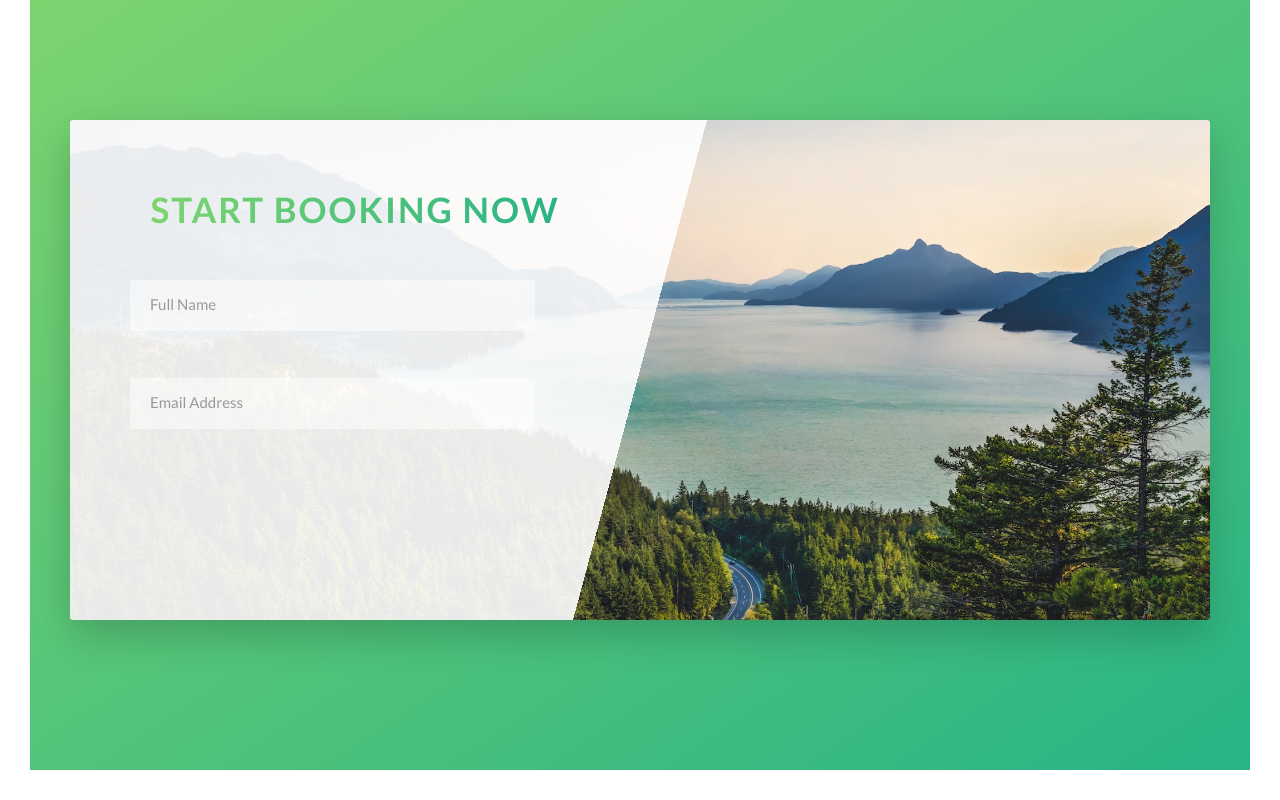
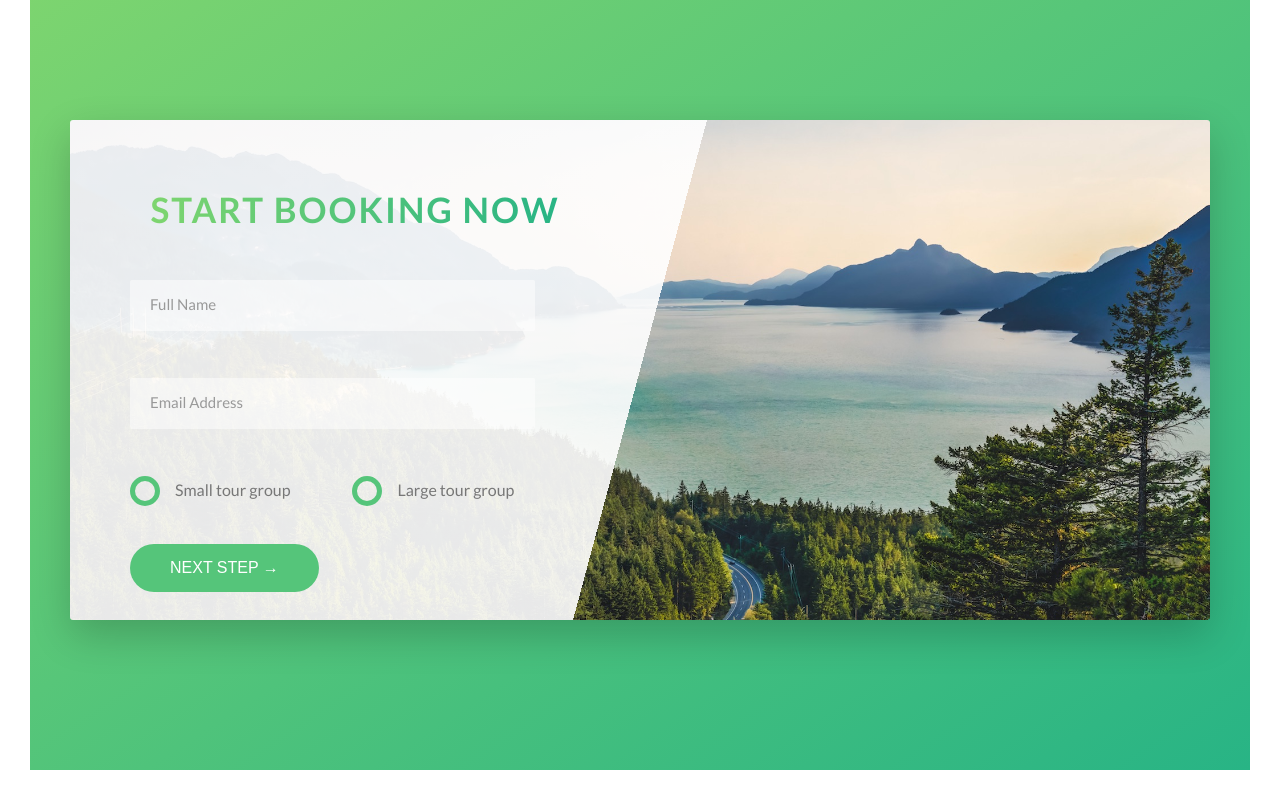
Before and after one commit to stevechanvii/AdventurousTours, a website: page index.html in a window 1280 px wide. Shown: the part 4640-5440 px from the top of the page. Drawn offline with Linux system fonts and the light colour scheme.

Commit message:
booking section

```diff
--- a/index.html
+++ b/index.html
@@ -333,6 +333,28 @@
                                     <label for="email" class="form__label">Email Address</label>
                                 </div>
 
+                                <div class="form__group u-margin-bottom-medium">
+                                    <div class="form__radio-group">
+                                        <input type="radio" id="small" class="form__radio-input" name="size">
+                                        <label for="small" class="form__radio-label">
+                                            <span class="form__radio-button"></span>
+                                            Small tour group
+                                        </label>
+                                    </div>
+
+                                    <div class="form__radio-group">
+                                        <input type="radio" id="large" class="form__radio-input" name="size">
+                                        <label for="large" class="form__radio-label">
+                                            <span class="form__radio-button"></span>
+                                            Large tour group
+                                        </label>
+                                    </div>
+                                </div>
+
+                                <div class="form__group">
+                                    <button class="btn btn--green">Next step &rarr;</button>
+                                </div>
+
                                 </div>
                             </form>
                         </div>
--- a/sass/base/_utilities.scss
+++ b/sass/base/_utilities.scss
@@ -1,31 +1,31 @@
 .u-center-text {
-    text-align: center;
+    text-align: center !important;
 }
 
 .u-margin-bottom-small {
-    margin-bottom: 1.5rem;
+    margin-bottom: 1.5rem !important;
 }
 
 .u-margin-bottom-medium {
-    margin-bottom: 4rem;
+    margin-bottom: 4rem !important;
 }
 
 .u-margin-bottom-big {
-    margin-bottom: 8rem;
+    margin-bottom: 8rem !important;
 }
 
 .u-margin-top-small {
-    margin-top: 8rem;
+    margin-top: 8rem !important;
 }
 
 .u-margin-top-medium {
-    margin-top: 8rem;
+    margin-top: 8rem !important;
 }
 
 .u-margin-top-big {
-    margin-top: 8rem;
+    margin-top: 8rem !important;
 }
 
 .u-margin-top-huge {
-    margin-top: 10rem;
+    margin-top: 10rem !important;
 }
--- a/sass/components/_button.scss
+++ b/sass/components/_button.scss
@@ -1,4 +1,5 @@
 .btn {
+    &,
     /* link pseudo clases, a special state of a selector */
     &:link,
     /* visited state, the state when the user has already clicked */
@@ -13,6 +14,10 @@
         transition: all 0.2s;
         position: relative;
         font-size: $default-font-size;
+
+        // change for the <button> element
+        border: none;
+        cursor: pointer;
     }
 
     &:hover {
@@ -27,7 +32,9 @@
     }
 
     /* when button is been clicked */
-    &:active {
+    &:active,
+    &:focus {
+        outline: none;
         transform: translateY(-1px);
         box-shadow: 0 5px 1rem rgba($color-black, 0.2);
     }
--- a/sass/components/_form.scss
+++ b/sass/components/_form.scss
@@ -14,6 +14,7 @@
         border-bottom: 3px solid transparent;
         width: 90%;
         display: block;
+        transition: all 0.3s;
 
         &:focus {
             outline: none;
@@ -45,4 +46,51 @@
         visibility: hidden;
         transform: translateY(-4rem);
     }
+
+    &__radio-group {
+        width: 49%;
+        display: inline-block;
+    }
+
+    &__radio-input {
+        display: none;
+    }
+
+    &__radio-label {
+        font-size: $default-font-size;
+        cursor: pointer;
+        position: relative;
+        padding-left: 4.5rem;
+    }
+
+    &__radio-button {
+        height: 3rem;
+        width: 3rem;
+        border: 5px solid $color-primary;
+        border-radius: 50%;
+        display: inline-block;
+        position: absolute;
+        left: 0;
+        top: -0.4rem;
+
+        &::after {
+            content: '';
+            display: block;
+            height: 1rem;
+            width: 1rem;
+            border-radius: 50%;
+            position: absolute;
+            top: 50%;
+            left: 50%;
+            transform: translate(-50%, -50%);
+            background-color: $color-primary;
+            opacity: 0;
+            transition: opacity 0.2s;
+        }
+    }
+
+    // when radio input is checked, the sibling label is also selected, then button
+    &__radio-input:checked ~ &__radio-label &__radio-button::after {
+        opacity: 1;
+    }
 }
```
Also changed, not shown: css/style.css.
